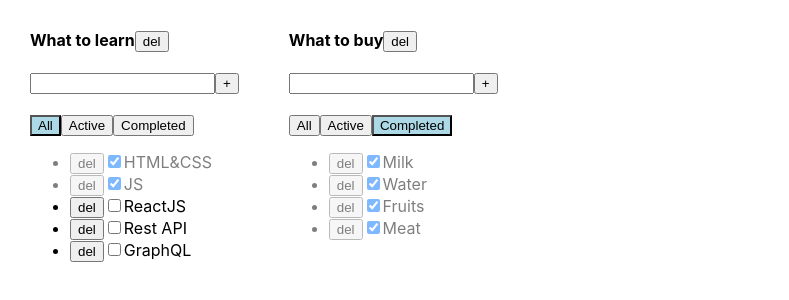
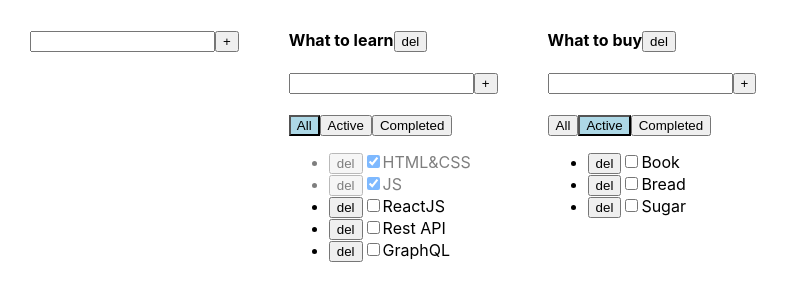
Before and after one commit to Odinokun/todo-with-dimych, a React (Create React App) app: page / in a window 1280 px wide. Shown: the top 300 px of the page, without its empty margins (0-789 px from the left). Built offline with nearby package versions, Linux system fonts and the light colour scheme.

Commit message:
feat: lesson#6 completed

```diff
--- a/src/App.tsx
+++ b/src/App.tsx
@@ -2,6 +2,7 @@ import { useState } from 'react';
 import { v1 } from 'uuid';
 import { Todolist } from './components/Todolist';
 import './App.css';
+import { AddItemForm } from './components/AddItemForm';
 
 type TodolistType = {
   id: string;
@@ -24,7 +25,7 @@ function App() {
 
   const [todolists, setTodolists] = useState<TodolistType[]>([
     { id: todolistId1, title: 'What to learn', filter: 'all' },
-    { id: todolistId2, title: 'What to buy', filter: 'completed' },
+    { id: todolistId2, title: 'What to buy', filter: 'active' },
   ]);
 
   const [tasksObj, setTasksObj] = useState<TasksStateType>({
@@ -91,8 +92,38 @@ function App() {
     delete tasksObj[todolistId];
   };
 
+  const createNewTodolist = (title: string) => {
+    const newTodo: TodolistType = {
+      id: v1(),
+      title,
+      filter: 'all',
+    };
+    setTodolists([newTodo, ...todolists]);
+    setTasksObj({ ...tasksObj, [newTodo.id]: [] });
+  };
+
+  const changeTodoTitle = (id: string, newTitle: string) => {
+    setTodolists(
+      todolists.map(tl => (tl.id === id ? { ...tl, title: newTitle } : tl))
+    );
+  };
+
+  const changeTaskTitle = (
+    id: string,
+    newTitle: string,
+    todolistId: string
+  ) => {
+    setTasksObj({
+      ...tasksObj,
+      [todolistId]: tasksObj[todolistId].map(task =>
+        task.id === id ? { ...task, title: newTitle } : task
+      ),
+    });
+  };
+
   return (
     <div className='App'>
+      <AddItemForm addItem={createNewTodolist} />
       {todolists.map(tl => {
         let tasksForTodolist = tasksObj[tl.id];
         if (tl.filter === 'active') {
@@ -112,6 +143,8 @@ function App() {
             changeTaskStatus={changeStatus}
             filter={tl.filter}
             deleteTodo={deleteTodo}
+            changeTodoTitle={changeTodoTitle}
+            changeTaskTitle={changeTaskTitle}
           />
         );
       })}
--- /dev/null
+++ b/src/components/AddItemForm.tsx
@@ -0,0 +1,43 @@
+import { KeyboardEvent, ChangeEvent, FC, useState } from 'react';
+
+interface IProps {
+  addItem: (title: string) => void;
+}
+
+export const AddItemForm: FC<IProps> = ({ addItem }) => {
+  const [newTaskTitle, setNewTaskTitle] = useState<string>('');
+  const [error, setError] = useState<string | null>(null);
+
+  const onChangeHandler = (e: ChangeEvent<HTMLInputElement>) => {
+    setNewTaskTitle(e.currentTarget.value);
+  };
+
+  const onKeyPressHandler = (e: KeyboardEvent<HTMLInputElement>) => {
+    setError(null);
+    if (e.key === 'Enter') {
+      addTask();
+    }
+  };
+
+  const addTask = () => {
+    if (newTaskTitle.trim() !== '') {
+      addItem(newTaskTitle.trim());
+      setNewTaskTitle('');
+    } else {
+      setError('Title is required');
+    }
+  };
+
+  return (
+    <div>
+      <input
+        value={newTaskTitle}
+        onChange={onChangeHandler}
+        onKeyDown={onKeyPressHandler}
+        className={error ? 'error' : ''}
+      />
+      <button onClick={addTask}>+</button>
+      {error && <div className='error-message'>{error}</div>}
+    </div>
+  );
+};
--- /dev/null
+++ b/src/components/EditableSpan.tsx
@@ -0,0 +1,47 @@
+import { KeyboardEvent, ChangeEvent, FC, useState } from 'react';
+
+interface IProps {
+  title: string;
+  onChange: (newTitle: string) => void;
+}
+
+export const EditableSpan: FC<IProps> = ({ title, onChange }) => {
+  const [editMode, setEditMode] = useState<boolean>(false);
+  const [titleValue, setTitleValue] = useState<string>('');
+
+  const activateEditMode = () => {
+    setTitleValue(title);
+    setEditMode(true);
+  };
+
+  const activateViewMode = () => {
+    setEditMode(false);
+    onChange(titleValue.trim());
+  };
+
+  const onChangeTitleHandler = (e: ChangeEvent<HTMLInputElement>) => {
+    setTitleValue(e.currentTarget.value);
+  };
+
+  const onKeyPressHandler = (e: KeyboardEvent<HTMLInputElement>) => {
+    if (e.key === 'Enter') {
+      activateViewMode();
+    }
+  };
+
+  return (
+    <>
+      {editMode ? (
+        <input
+          value={titleValue}
+          onChange={onChangeTitleHandler}
+          onBlur={activateViewMode}
+          onKeyDown={onKeyPressHandler}
+          autoFocus
+        />
+      ) : (
+        <span onDoubleClick={activateEditMode}>{title}</span>
+      )}
+    </>
+  );
+};
--- a/src/components/Todolist.tsx
+++ b/src/components/Todolist.tsx
@@ -1,5 +1,7 @@
-import { KeyboardEvent, ChangeEvent, useState } from 'react';
+import { ChangeEvent } from 'react';
 import { FilterValuesType, TaskType } from '../App';
+import { AddItemForm } from './AddItemForm';
+import { EditableSpan } from './EditableSpan';
 
 type TodolistPropsType = {
   todolistId: string;
@@ -15,32 +17,11 @@ type TodolistPropsType = {
   ) => void;
   filter: FilterValuesType;
   deleteTodo: (todolistId: string) => void;
+  changeTodoTitle: (id: string, newTitle: string) => void;
+  changeTaskTitle: (id: string, newTitle: string, todolistId: string) => void;
 };
 
 export const Todolist = (props: TodolistPropsType) => {
-  const [newTaskTitle, setNewTaskTitle] = useState<string>('');
-  const [error, setError] = useState<string | null>(null);
-
-  const onChangeHandler = (e: ChangeEvent<HTMLInputElement>) => {
-    setNewTaskTitle(e.currentTarget.value);
-  };
-
-  const onKeyPressHandler = (e: KeyboardEvent<HTMLInputElement>) => {
-    setError(null);
-    if (e.key === 'Enter') {
-      addTask();
-    }
-  };
-
-  const addTask = () => {
-    if (newTaskTitle.trim() !== '') {
-      props.addTask(newTaskTitle.trim(), props.todolistId);
-      setNewTaskTitle('');
-    } else {
-      setError('Title is required');
-    }
-  };
-
   const onAllClickHandler = () => props.changeFilter('all', props.todolistId);
   const onActiveClickHandler = () =>
     props.changeFilter('active', props.todolistId);
@@ -51,25 +32,26 @@ export const Todolist = (props: TodolistPropsType) => {
     props.deleteTodo(props.todolistId);
   };
 
+  const addNewTask = (title: string) => {
+    props.addTask(title, props.todolistId);
+  };
+
+  const changeTodoTitle = (newTitle: string) => {
+    props.changeTodoTitle(props.todolistId, newTitle);
+  };
+
   return (
     <div>
       <div>
-        <span>
-          <strong>{props.title}</strong>
-        </span>
+        <strong>
+          <EditableSpan title={props.title} onChange={changeTodoTitle} />
+        </strong>
         <button onClick={deleteTodoHandler}>del</button>
       </div>
+
       <br />
-      <div>
-        <input
-          value={newTaskTitle}
-          onChange={onChangeHandler}
-          onKeyDown={onKeyPressHandler}
-          className={error ? 'error' : ''}
-        />
-        <button onClick={addTask}>+</button>
-        {error && <div className='error-message'>{error}</div>}
-      </div>
+
+      <AddItemForm addItem={addNewTask} />
 
       <br />
 
@@ -99,12 +81,16 @@ export const Todolist = (props: TodolistPropsType) => {
           const onRemoveHandler = () =>
             props.removeTask(t.id, props.todolistId);
 
-          const onChangeHandler = (e: ChangeEvent<HTMLInputElement>) => {
+          const onChangeStatusHandler = (e: ChangeEvent<HTMLInputElement>) => {
             props.changeTaskStatus(
               t.id,
               e.currentTarget.checked,
               props.todolistId
             );
+          };
+
+          const onChangeTaskTitleHandler = (newTitle: string) => {
+            props.changeTaskTitle(t.id, newTitle, props.todolistId);
           };
 
           return (
@@ -113,9 +99,12 @@ export const Todolist = (props: TodolistPropsType) => {
               <input
                 type='checkbox'
                 checked={t.isDone}
-                onChange={onChangeHandler}
+                onChange={onChangeStatusHandler}
               />
-              <span>{t.title}</span>
+              <EditableSpan
+                title={t.title}
+                onChange={onChangeTaskTitleHandler}
+              />
             </li>
           );
         })}
```
